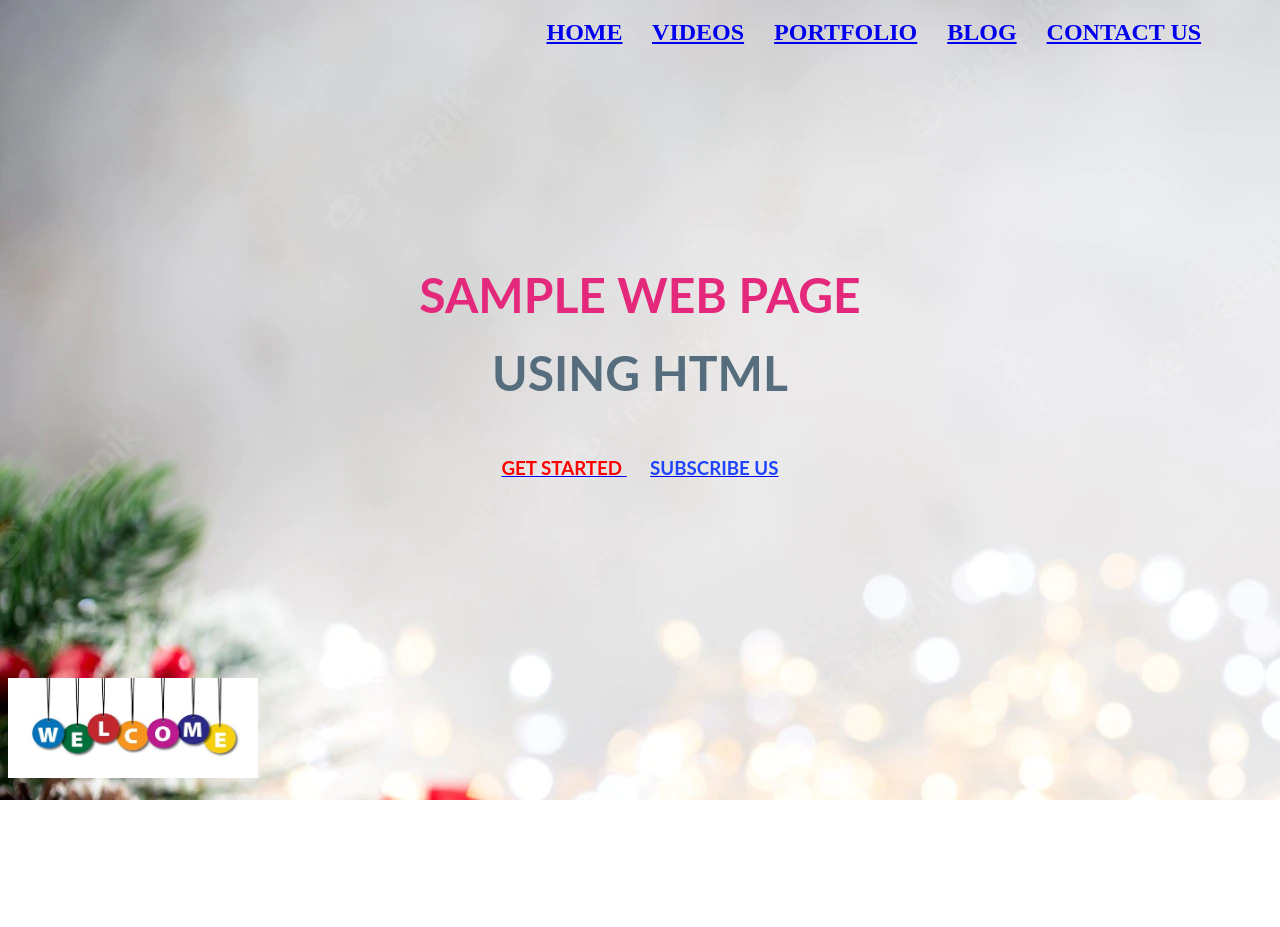
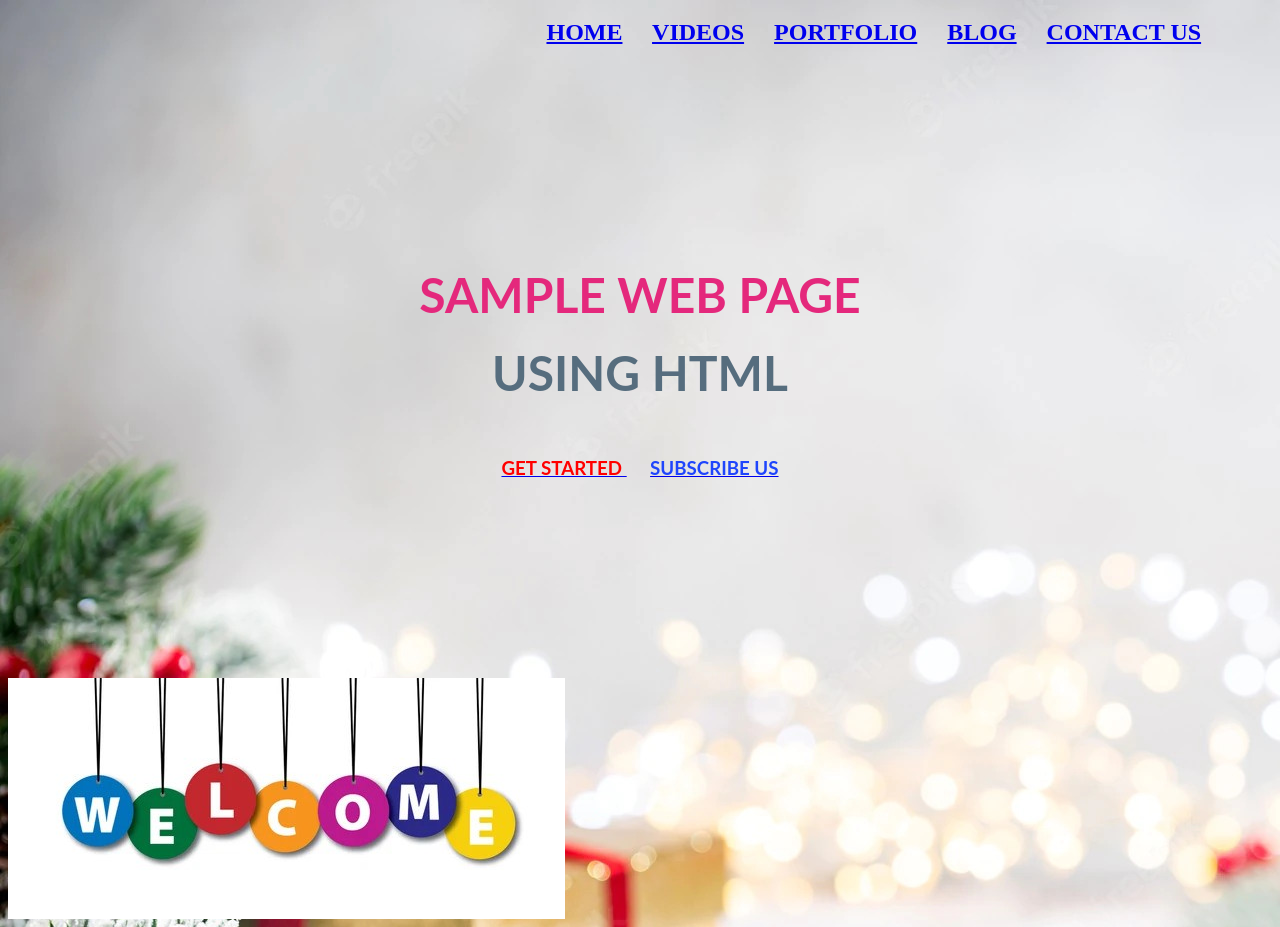
Before and after one commit to cd-vasu/sampleweb.github.io, a plain HTML site: page index.html in a window 1280 px wide. Before the commit the page ends 800 px from the top, so only its background shows below. Drawn offline with Linux system fonts and the light colour scheme; files whose address does not match are found by name.

Commit message:
Update index.html

```diff
--- a/index.html
+++ b/index.html
@@ -48,6 +48,6 @@
 	</h3>
 	<br /><br /><br /><br /><br /><br /><br /><br /><br /><br />
 	<html>
-      <img align="TOP" src="C:\work\POC\Task1\src\img\welcome.jpg" width="250" height="100"/>
+      <img align="TOP" src="welcome.jpg"/>
 </body>
 </html>
```
